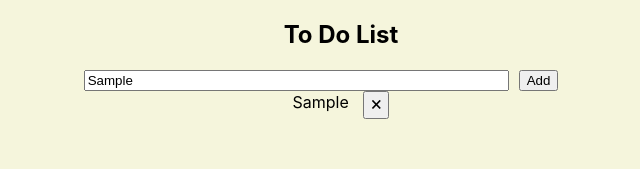
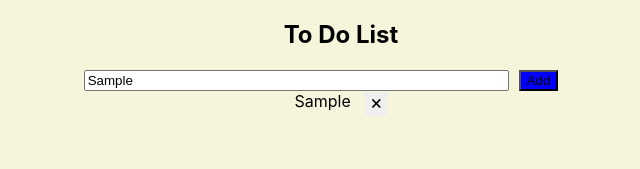
Before and after one commit to pesto-students/p5-tanish-Chandramohan97, a React (Create React App) app in the folder Week-9/todolist/: page / in a window 1280 px wide. Both pictures are taken after typing "Sample" into the empty fields and a click on the button "Add". Shown: the top 169 px of the page, without its empty margins (299-939 px from the left). Built offline with nearby package versions, Linux system fonts and the light colour scheme.

Commit message:
docs : comment on line 6

```diff
--- a/Week-9/todolist/src/components/ToDoForm.js
+++ b/Week-9/todolist/src/components/ToDoForm.js
@@ -3,7 +3,7 @@ import './toDoForm.css'
 
 function ToDoForm(){
   const [list,setList] = useState({});
-  const [items, setItems] = useState([]);
+  const [items, setItems] = useState([]); // array for toDo tasks.
 
   const [showEdit, setShowEdit] = useState(-1);
   const [updatedText, setUpdatedText] = useState("");
@@ -34,6 +34,7 @@ function ToDoForm(){
 
   // Editing a text item after creating it
   function editItem(id,newText){
+
     let currentItem = items.filter((items) => items.id === id);
 
     const newItem = {
@@ -58,17 +59,17 @@ function ToDoForm(){
         onChange ={e => setList(e.target.value)
         }
         />
-        <button onClick={addItem}> Add </button>
+        <button id='add-btn' onClick={addItem}> Add </button>
     <ul>
       {items.map( (items) => {
         return(
         <div>
-        <li key ={items.id} onClick={ () => setShowEdit(items.id)}> {items.value} <button className ='delete-button' onClick ={() =>  deleteItem(items.id)} > 🗙 </button></li>
+        <li key ={items.id} onClick={ () => setShowEdit(items.id)}> {items.value} <button id='delete-button' onClick ={() =>  deleteItem(items.id)} > 🗙 </button></li>
 
         {showEdit === items.id ? (
           <div>
             <input type="text" value ={updatedText} onChange = {(e) => setUpdatedText(e.target.value)}/>
-            <button onClick={() => editItem(items.id,updatedText)}> Update</button>
+            <button id='update-btn' onClick={() => editItem(items.id,updatedText)}> Update</button>
           </div>
         ):null }
         </div>
--- a/Week-9/todolist/src/components/toDoForm.css
+++ b/Week-9/todolist/src/components/toDoForm.css
@@ -2,6 +2,23 @@ button{
     margin-left: 10px;
 }
 
+#add-btn{
+    background-color: blue;
+}
+
+#add-btn:hover{
+    background-color: red;
+}
+
+#update-btn:hover{
+    background-color: red;
+}
+
 ul{
     display: inline;
+    margin-top: 10px;
 }
+
+#delete-button{
+    border: none;
+}
```
